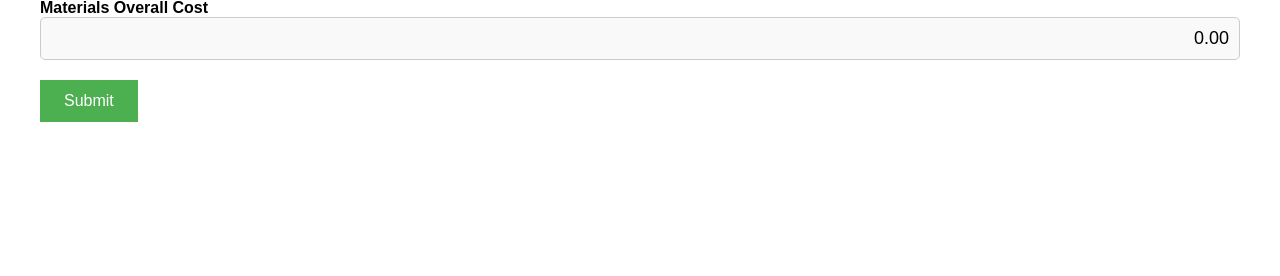
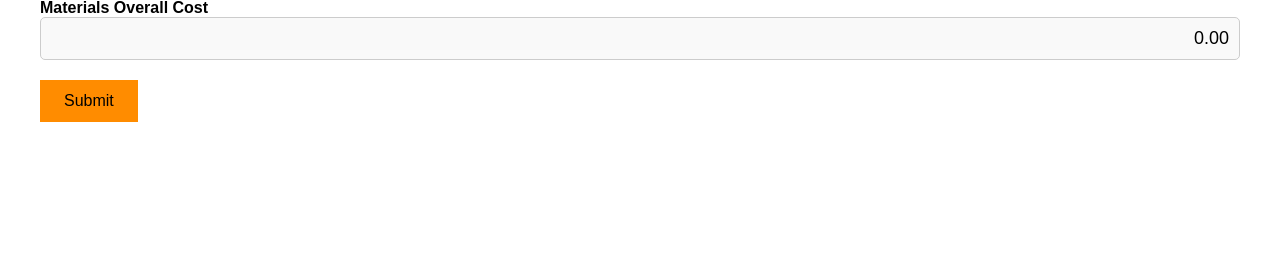
Before and after one commit to ChunkyHacker/https---github.com-ChunkyHacker-CCARP, a PHP site: page /selectmaterialsrequirement.php in a window 1280 px wide. Shown: the part 524-800 px from the top of the page. Run offline with PHP 8.4, Linux system fonts and the light colour scheme; data comes from the database, SQL or seed files in the repository.

Commit message:
selectmaterialsrequirement

```diff
--- a/selectmaterialsrequirement.php
+++ b/selectmaterialsrequirement.php
@@ -1,3 +1,8 @@
+<html lang="en">
+<head>
+    <meta charset="UTF-8">
+    <meta name="viewport" content="width=device-width, initial-scale=1.0">
+    <title>Select Materials</title>
         <style>
                 /* General styles */
             body {
@@ -51,7 +56,7 @@
             }
 
             th {
-        background-color: #f2f2f2;
+                background-color: #FF8C00;
             }
 
             td input[type="number"] {
@@ -87,8 +92,8 @@
             }
 
             button {
-        background-color: #4CAF50;
-        color: white;
+                background-color: #FF8C00;
+                color: black;
                 padding: 12px 24px;
                 border: none;
                 font-size: 16px;
@@ -100,6 +105,8 @@
                 background-color: #45a049;
             }
         </style>
+    </head>
+    <body>
         <?php
             include('config.php');
             echo "<form method='post' action='selectingmaterialsrequirement.php'>";
@@ -230,3 +237,5 @@
                 document.getElementById("materials_overall_cost").value = materialsOverallCost.toFixed(2);
             }
         </script>
+    </body>
+</html>
```
Lines whose indentation alone changed are shown as unchanged.
